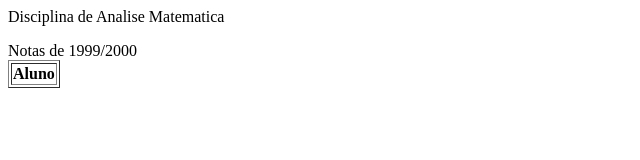
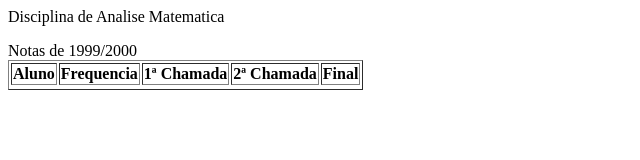
Before and after one commit to vamoembora/pensamentoComp, a plain HTML site: page index.htm in a window 1280 px wide. Shown: the whole page, without its empty margins (0-640 px from the left). Drawn offline with Linux system fonts and the light colour scheme.

Commit message:
Update index.htm

```diff
--- a/index.htm
+++ b/index.htm
@@ -10,4 +10,10 @@ Disciplina de Analise Matematica
 <table border="1" class="notas">
 <capition>Notas de 1999/2000</capition>
 <tr class="Cabecalho">
-  <th class="cabecalho">Aluno</th>
+<th class="cabecalho">Aluno</th>
+<th class="cabecalho">Frequencia</th>
+<th class=>1ª Chamada</th>
+<th class=>2ª Chamada</th>
+<th clas=>Final</th>
+</tr>
+<tr Class="Valores">
```
